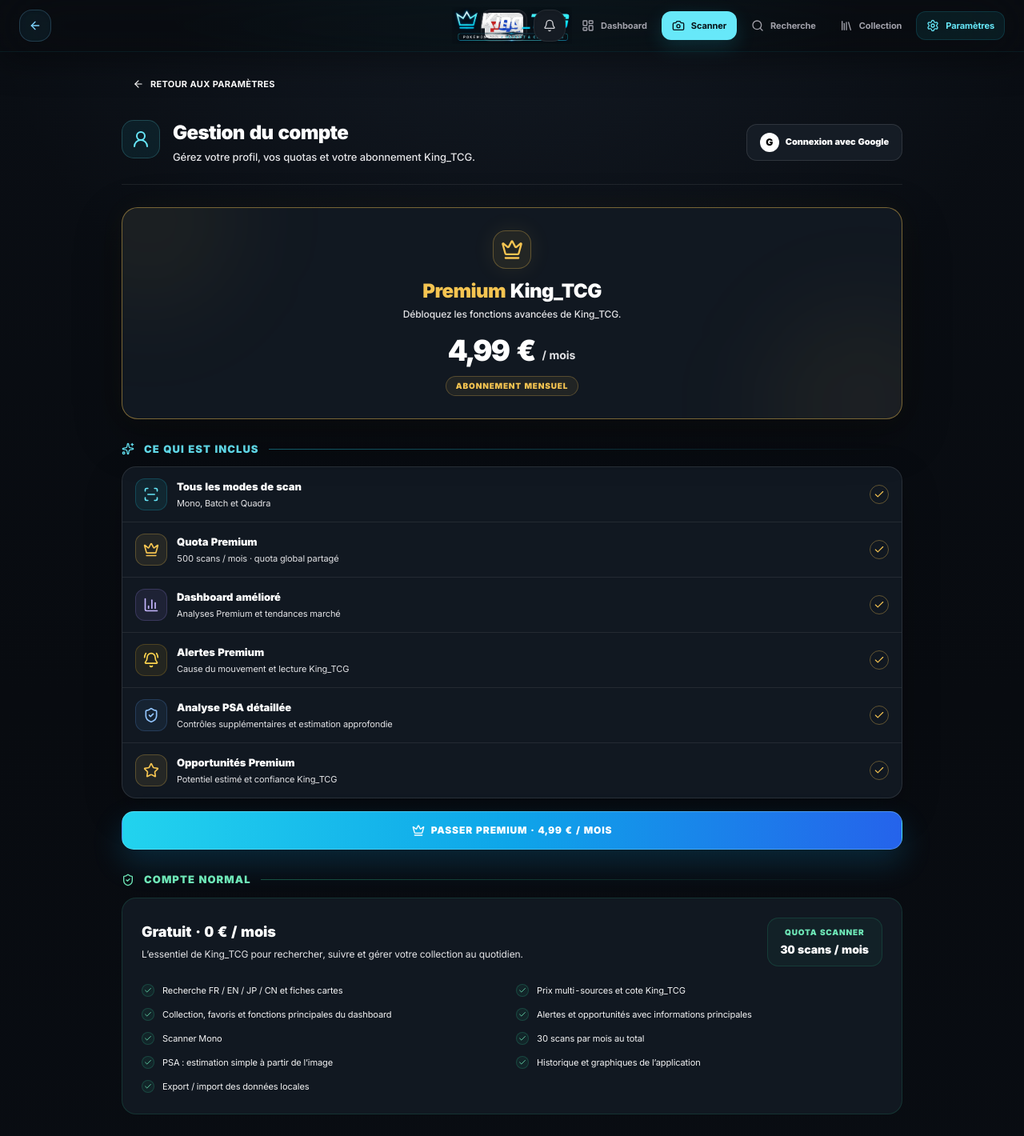
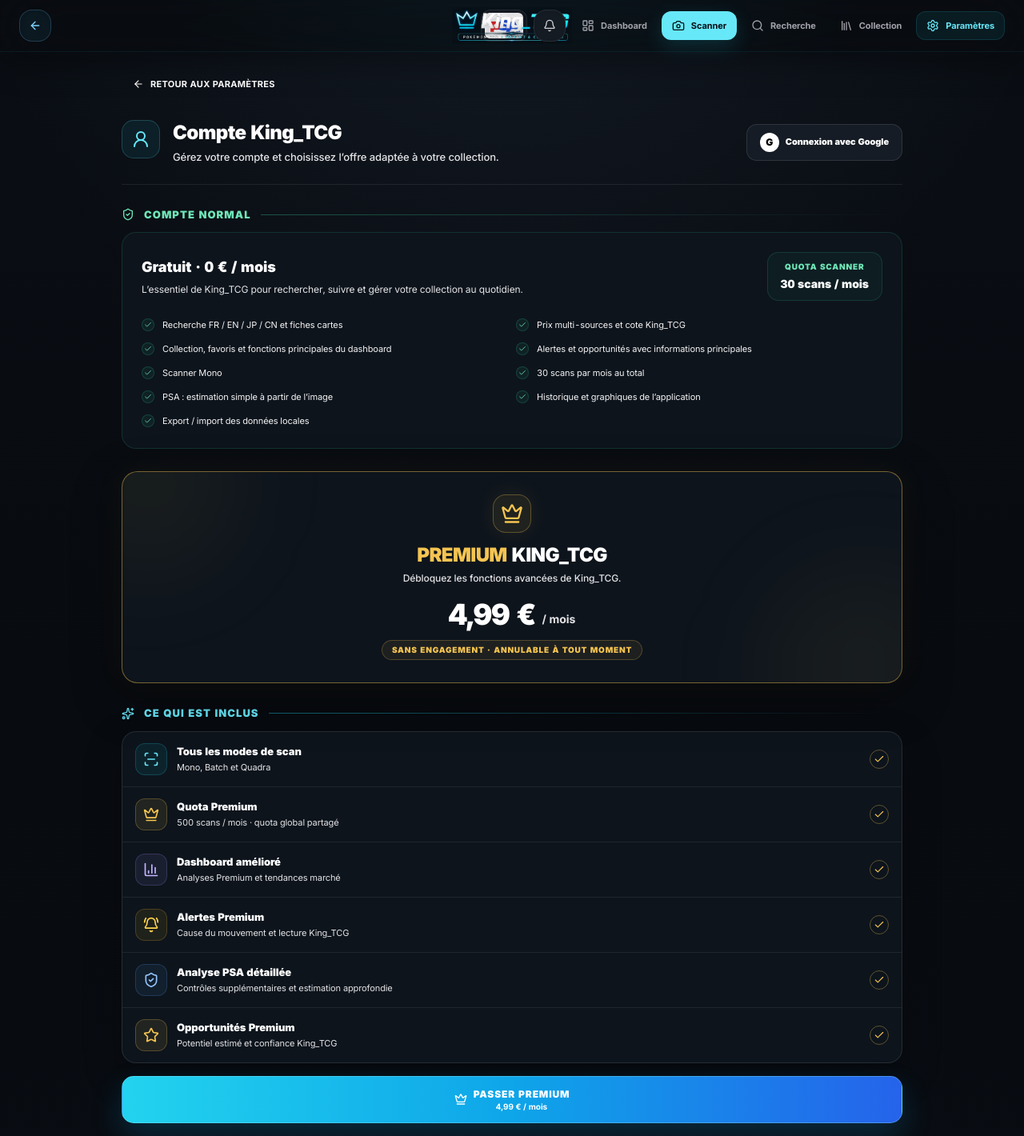
Before and after one commit to dylangdm1-dotcom/King_TcgV1, a Next.js app: page /parametres/compte in a window 1280 px wide. Shown: the top 1420 px of the page at 80% size. Built offline with nearby package versions, Linux system fonts and the light colour scheme.

Commit message:
Update page.tsx

```diff
--- a/app/parametres/compte/page.tsx
+++ b/app/parametres/compte/page.tsx
@@ -108,10 +108,10 @@ export default function AccountManagementPage() {
               </span>
               <div>
                 <h1 className="flex items-center gap-2 text-xl font-black tracking-tight sm:text-2xl">
-                  Gestion du compte
+                  Compte King_TCG
                 </h1>
                 <p className="mt-1 text-[13px] font-medium leading-5 text-zinc-200">
-                  Gérez votre profil, vos quotas et votre abonnement King_TCG.
+                  Gérez votre compte et choisissez l’offre adaptée à votre collection.
                 </p>
               </div>
             </div>
@@ -125,7 +125,38 @@ export default function AccountManagementPage() {
             </button>
           </header>
 
-          <section className="relative overflow-hidden rounded-[20px] border border-[#f5c451]/45 bg-[#111821] p-5 shadow-[0_20px_60px_rgba(0,0,0,.32),0_0_35px_rgba(245,196,81,.04)] sm:p-7">
+          <section>
+            <div className="mb-3 flex items-center gap-3">
+              <ShieldCheck className="h-4 w-4 text-emerald-300" />
+              <h2 className="whitespace-nowrap text-[13px] font-black uppercase tracking-[0.08em] text-emerald-300">
+                Compte Normal
+              </h2>
+              <span className="h-px flex-1 bg-gradient-to-r from-emerald-400/35 to-transparent" />
+            </div>
+
+            <div className="rounded-[18px] border border-emerald-400/15 bg-[#0d141c] p-5 sm:p-6">
+              <div className="flex flex-col gap-4 sm:flex-row sm:items-center sm:justify-between">
+                <div>
+                  <p className="text-lg font-black text-white">Gratuit · 0 € / mois</p>
+                  <p className="mt-1 max-w-2xl text-[12px] leading-5 text-zinc-200">
+                    L’essentiel de King_TCG pour rechercher, suivre et gérer votre collection au quotidien.
+                  </p>
+                </div>
+                <div className="rounded-[14px] border border-emerald-400/15 bg-emerald-400/[0.05] px-4 py-2.5 text-center">
+                  <p className="text-[10px] font-black uppercase tracking-[0.08em] text-emerald-300">Quota scanner</p>
+                  <p className="mt-1 text-sm font-black text-white">30 scans / mois</p>
+                </div>
+              </div>
+
+              <ul className="mt-5 grid gap-2.5 sm:grid-cols-2">
+                {normalFeatures.map((feature) => (
+                  <NormalFeatureRow key={feature}>{feature}</NormalFeatureRow>
+                ))}
+              </ul>
+            </div>
+          </section>
+
+          <section className="relative overflow-hidden rounded-[20px] border border-[#f5c451]/45 bg-[#0d141c] p-6 shadow-[0_20px_60px_rgba(0,0,0,.34),0_0_38px_rgba(245,196,81,.055)] sm:p-7">
             <div className="pointer-events-none absolute -left-20 -top-24 h-56 w-56 rounded-full bg-[#f5c451]/[0.055] blur-3xl" />
             <div className="pointer-events-none absolute -bottom-28 -right-20 h-64 w-64 rounded-full bg-[#f5c451]/[0.05] blur-3xl" />
 
@@ -134,7 +165,7 @@ export default function AccountManagementPage() {
                 <Crown className="h-7 w-7" />
               </span>
               <h2 className="mt-3 text-xl font-black tracking-tight text-white sm:text-2xl">
-                <span className="text-[#f5c451]">Premium</span> King_TCG
+                <span className="text-[#f5c451]">PREMIUM</span> KING_TCG
               </h2>
               <p className="mt-1 text-[12px] font-medium text-zinc-200">
                 Débloquez les fonctions avancées de King_TCG.
@@ -146,7 +177,7 @@ export default function AccountManagementPage() {
               </div>
 
               <span className="mt-3 rounded-full border border-[#f5c451]/25 bg-[#f5c451]/[0.07] px-3 py-1 text-[10px] font-black uppercase tracking-[0.08em] text-[#f5c451]">
-                Abonnement mensuel
+                Sans engagement · annulable à tout moment
               </span>
             </div>
           </section>
@@ -160,7 +191,7 @@ export default function AccountManagementPage() {
               <span className="h-px flex-1 bg-gradient-to-r from-cyan-400/45 to-transparent" />
             </div>
 
-            <div className="overflow-hidden rounded-[18px] border border-white/[0.1] bg-[#111821] shadow-[0_18px_48px_rgba(0,0,0,.24)]">
+            <div className="overflow-hidden rounded-[18px] border border-white/[0.1] bg-[#0d141c] shadow-[0_18px_48px_rgba(0,0,0,.28)]">
               {premiumHighlights.map((feature, index) => {
                 const Icon = feature.icon;
                 return (
@@ -190,39 +221,11 @@ export default function AccountManagementPage() {
               className="mt-4 inline-flex w-full items-center justify-center gap-2 rounded-[15px] border border-cyan-200/30 bg-gradient-to-r from-cyan-400 via-sky-500 to-blue-600 px-4 py-3.5 text-[12px] font-black uppercase tracking-[0.07em] text-white shadow-[0_16px_38px_rgba(14,165,233,.2)] transition hover:brightness-110"
             >
               <Crown className="h-4 w-4" />
-              Passer Premium · 4,99 € / mois
+              <span className="flex flex-col items-center leading-tight">
+                <span>Passer Premium</span>
+                <span className="mt-0.5 text-[10px] font-bold normal-case tracking-normal">4,99 € / mois</span>
+              </span>
             </button>
-          </section>
-
-          <section>
-            <div className="mb-3 flex items-center gap-3">
-              <ShieldCheck className="h-4 w-4 text-emerald-300" />
-              <h2 className="whitespace-nowrap text-[13px] font-black uppercase tracking-[0.08em] text-emerald-300">
-                Compte Normal
-              </h2>
-              <span className="h-px flex-1 bg-gradient-to-r from-emerald-400/35 to-transparent" />
-            </div>
-
-            <div className="rounded-[18px] border border-emerald-400/15 bg-[#111821] p-5 sm:p-6">
-              <div className="flex flex-col gap-4 sm:flex-row sm:items-center sm:justify-between">
-                <div>
-                  <p className="text-lg font-black text-white">Gratuit · 0 € / mois</p>
-                  <p className="mt-1 max-w-2xl text-[12px] leading-5 text-zinc-200">
-                    L’essentiel de King_TCG pour rechercher, suivre et gérer votre collection au quotidien.
-                  </p>
-                </div>
-                <div className="rounded-[14px] border border-emerald-400/15 bg-emerald-400/[0.05] px-4 py-2.5 text-center">
-                  <p className="text-[10px] font-black uppercase tracking-[0.08em] text-emerald-300">Quota scanner</p>
-                  <p className="mt-1 text-sm font-black text-white">30 scans / mois</p>
-                </div>
-              </div>
-
-              <ul className="mt-5 grid gap-2.5 sm:grid-cols-2">
-                {normalFeatures.map((feature) => (
-                  <NormalFeatureRow key={feature}>{feature}</NormalFeatureRow>
-                ))}
-              </ul>
-            </div>
           </section>
 
           <section className="rounded-[18px] border border-white/[0.09] bg-[#111821] p-4 sm:p-5">
```
